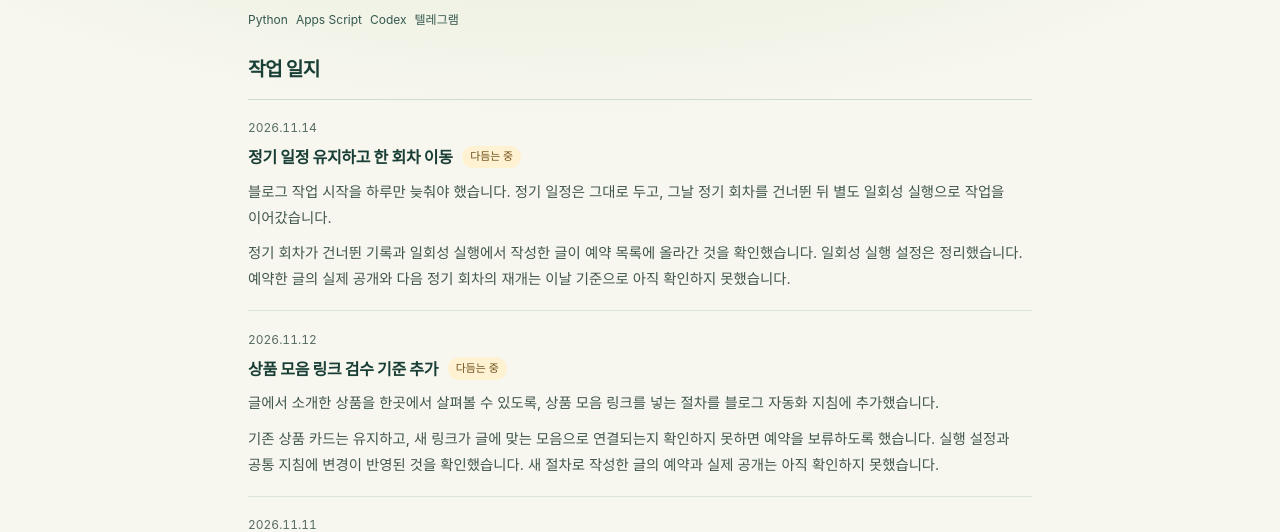
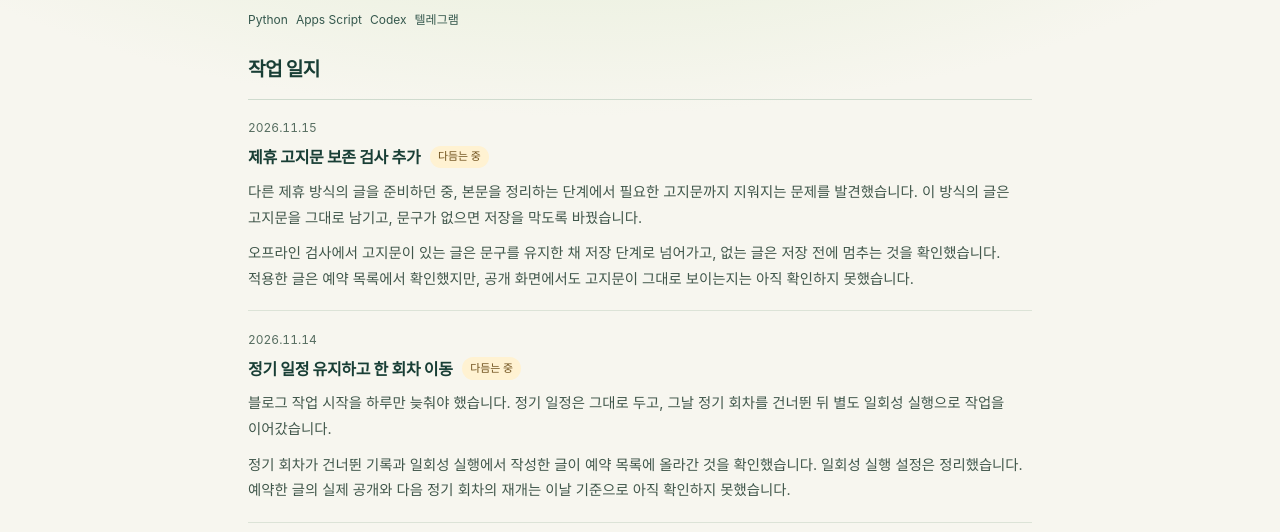
Before and after one commit to moon-cardone/moonz-lab, a plain HTML site: page project/blog-auto.html in a window 1280 px wide. Shown: the part 268-800 px from the top of the page. Drawn offline with Linux system fonts and the light colour scheme.

Commit message:
docs: record affiliate disclosure checks

```diff
--- a/project/blog-auto.html
+++ b/project/blog-auto.html
@@ -127,7 +127,8 @@ footer a{text-decoration:none;font-weight:700;font-size:.9rem}
 <span class="badge live">운영 중</span><h1>블로그 자동 포스팅</h1>
 <p class="tagline">조사부터 초안·검수까지 돕는 도구</p><ul class="tools"><li>Python</li><li>Apps Script</li><li>Codex</li><li>텔레그램</li></ul>
 </header>
-<main id="main" class="project-main"><section><h2>작업 일지</h2><article class="log"><div class="log-head"><time class="log-date" datetime="2026-11-14">2026.11.14</time><h3>정기 일정 유지하고 한 회차 이동</h3><span class="badge shaping">다듬는 중</span></div><div class="log-body"><p>블로그 작업 시작을 하루만 늦춰야 했습니다. 정기 일정은 그대로 두고, 그날 정기 회차를 건너뛴 뒤 별도 일회성 실행으로 작업을 이어갔습니다.</p>
+<main id="main" class="project-main"><section><h2>작업 일지</h2><article class="log"><div class="log-head"><time class="log-date" datetime="2026-11-15">2026.11.15</time><h3>제휴 고지문 보존 검사 추가</h3><span class="badge shaping">다듬는 중</span></div><div class="log-body"><p>다른 제휴 방식의 글을 준비하던 중, 본문을 정리하는 단계에서 필요한 고지문까지 지워지는 문제를 발견했습니다. 이 방식의 글은 고지문을 그대로 남기고, 문구가 없으면 저장을 막도록 바꿨습니다.</p>
+<p>오프라인 검사에서 고지문이 있는 글은 문구를 유지한 채 저장 단계로 넘어가고, 없는 글은 저장 전에 멈추는 것을 확인했습니다. 적용한 글은 예약 목록에서 확인했지만, 공개 화면에서도 고지문이 그대로 보이는지는 아직 확인하지 못했습니다.</p></div></article><article class="log"><div class="log-head"><time class="log-date" datetime="2026-11-14">2026.11.14</time><h3>정기 일정 유지하고 한 회차 이동</h3><span class="badge shaping">다듬는 중</span></div><div class="log-body"><p>블로그 작업 시작을 하루만 늦춰야 했습니다. 정기 일정은 그대로 두고, 그날 정기 회차를 건너뛴 뒤 별도 일회성 실행으로 작업을 이어갔습니다.</p>
 <p>정기 회차가 건너뛴 기록과 일회성 실행에서 작성한 글이 예약 목록에 올라간 것을 확인했습니다. 일회성 실행 설정은 정리했습니다. 예약한 글의 실제 공개와 다음 정기 회차의 재개는 이날 기준으로 아직 확인하지 못했습니다.</p></div></article><article class="log"><div class="log-head"><time class="log-date" datetime="2026-11-12">2026.11.12</time><h3>상품 모음 링크 검수 기준 추가</h3><span class="badge shaping">다듬는 중</span></div><div class="log-body"><p>글에서 소개한 상품을 한곳에서 살펴볼 수 있도록, 상품 모음 링크를 넣는 절차를 블로그 자동화 지침에 추가했습니다.</p>
 <p>기존 상품 카드는 유지하고, 새 링크가 글에 맞는 모음으로 연결되는지 확인하지 못하면 예약을 보류하도록 했습니다. 실행 설정과 공통 지침에 변경이 반영된 것을 확인했습니다. 새 절차로 작성한 글의 예약과 실제 공개는 아직 확인하지 못했습니다.</p></div></article><article class="log"><div class="log-head"><time class="log-date" datetime="2026-11-11">2026.11.11</time><h3>공개 글의 참고 링크 오류 확인</h3><span class="badge shaping">다듬는 중</span></div><div class="log-body"><p>공개된 글을 살펴보다가 따로 열려야 할 참고 주소 여러 개가 한 링크로 묶인 사례를 찾았습니다. 글은 정상적으로 공개됐지만, 참고 링크는 별도 점검이 필요하다고 기록했습니다.</p>
 <p>공개 화면과 링크 정보를 남기고 기존 글은 수정하지 않았습니다. 어느 단계에서 주소가 합쳐졌는지 확인하고, 각각의 링크가 올바른 곳으로 연결되는지 점검하는 일이 남았습니다.</p></div></article><article class="log"><div class="log-head"><time class="log-date" datetime="2026-11-10">2026.11.10</time><h3>자동화 공통 지침 통합</h3><span class="badge shaping">다듬는 중</span></div><div class="log-body"><p>새 글 제작을 시작하는 작업과 이어가는 작업이 같은 검수·예약 기준을 따르도록, 공통 지침을 문서 한 곳에 모았습니다. 각 자동화에는 맡은 역할과 문서 참조만 남겼습니다.</p>
```
Also changed, not shown: index.html (+1 -1 lines), 1 other file.
